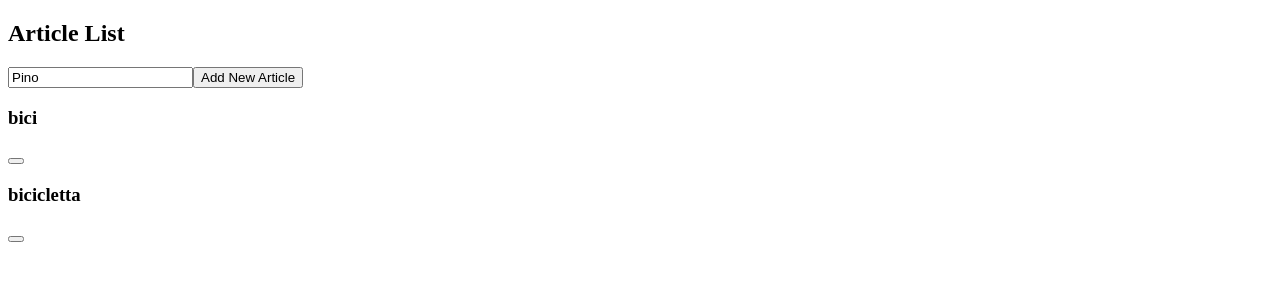
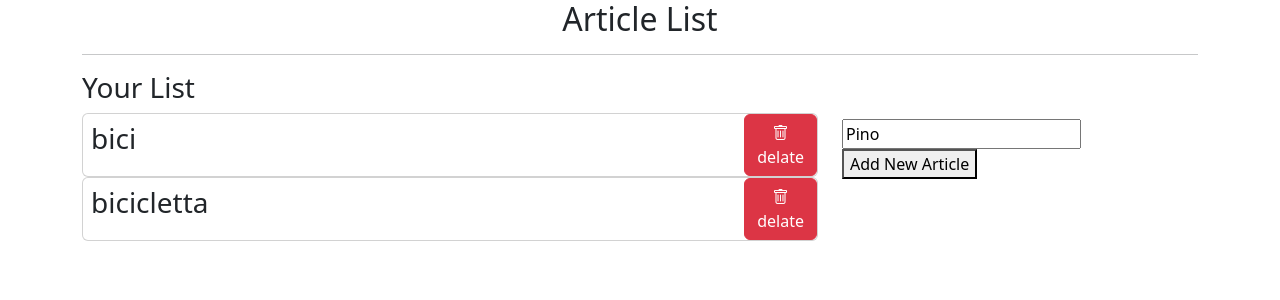
Before and after one commit to Campocruz/react-form, a React (Vite) app: page / in a window 1280 px wide. Shown: the top 300 px of the page. Built offline with nearby package versions, Linux system fonts and the light colour scheme.

Commit message:
create a btn component

```diff
--- a/src/App.jsx
+++ b/src/App.jsx
@@ -1,4 +1,6 @@
 import AppMain from "./components/app_components/AppMain"
+import 'bootstrap/dist/css/bootstrap.css';
+import "bootstrap-icons/font/bootstrap-icons.css";
 
 function App() {
 
--- a/src/components/app_components/AppMain.jsx
+++ b/src/components/app_components/AppMain.jsx
@@ -33,15 +33,26 @@ export default function AppMain() {
   return (
     <>
       <div className="container">
-        <h2>Article List</h2>
-        <form onSubmit={handleSubmit}>
-          <input type="text" value={newArticle} onChange={e => setNewArticle(e.target.value)} />
-          <button>Add New Article</button>
-        </form>
+        <h2 className="text-center">Article List</h2>
+        <hr />
+        <div className="row">
+          <div className="col-8">
+            <div>
+              <h3>Your List</h3>
+              {
+                articles.map((item, i) => (<AppItemCard key={i} id={i} title={item.title} onDelate={deleteItem} />))
+              }
+            </div>
+          </div>
+          <div className="col-4 mt-5 ">
+            <form onSubmit={handleSubmit}>
+              <input type="text" value={newArticle} onChange={e => setNewArticle(e.target.value)} />
+              <button>Add New Article</button>
+            </form>
+          </div>
+        </div>
       </div>
-      {
-        articles.map((item, i) => (<AppItemCard key={i} id={i} title={item.title} onDelate={deleteItem} />))
-      }
+
     </>
   )
 }
--- /dev/null
+++ b/src/components/main-components/AppBtnItem.jsx
@@ -0,0 +1,16 @@
+export default function AppBtnItem({ index, icon, text, color, userFuction }) {
+
+  return (
+    <>
+      <button className={'btn btn-' + color} onClick={() => userFuction(index)}>
+        <div className="">
+          <i className={'bi bi-' + icon}></i>
+          <p className="m-0">
+            {text}
+          </p>
+        </div>
+      </button>
+
+    </>
+  )
+}
--- a/src/components/main-components/AppItemCard.jsx
+++ b/src/components/main-components/AppItemCard.jsx
@@ -1,12 +1,14 @@
+import AppBtnItem from "./AppBtnItem";
+
 export default function AppItemCard({ id, title, onDelate }) {
 
   return (
     <>
-      <div key={id} className="card">
-        <div className="card-heater">
-          <h3>{title}</h3>
+      <div className="card">
+        <div className="card-heater d-flex justify-content-between">
+          <h3 className="p-2">{title}</h3>
+          <AppBtnItem index={id} icon="trash" text="delate" color="danger" userFuction={onDelate} />
         </div>
-        <button className="btn btn-dark" onClick={() => onDelate(id)}><i className="bi bi-trash"></i></button>
       </div>
     </>
   )
```
